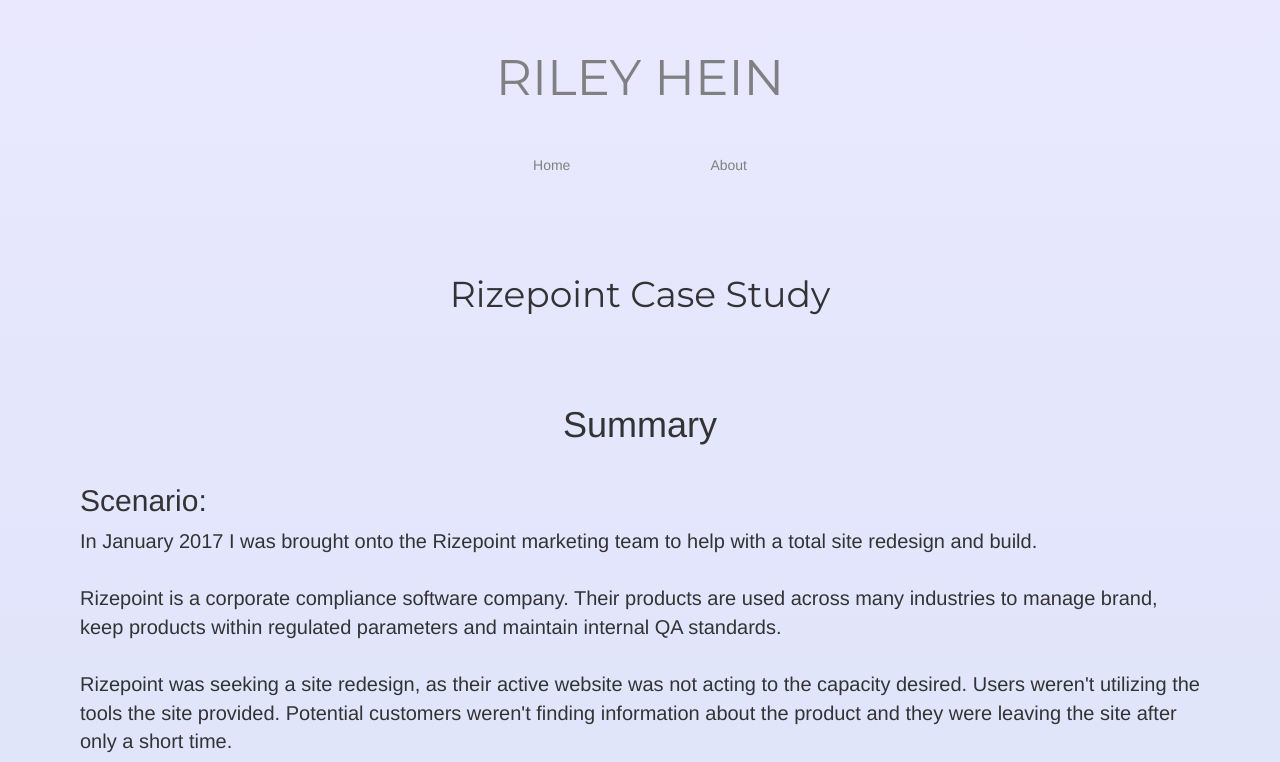
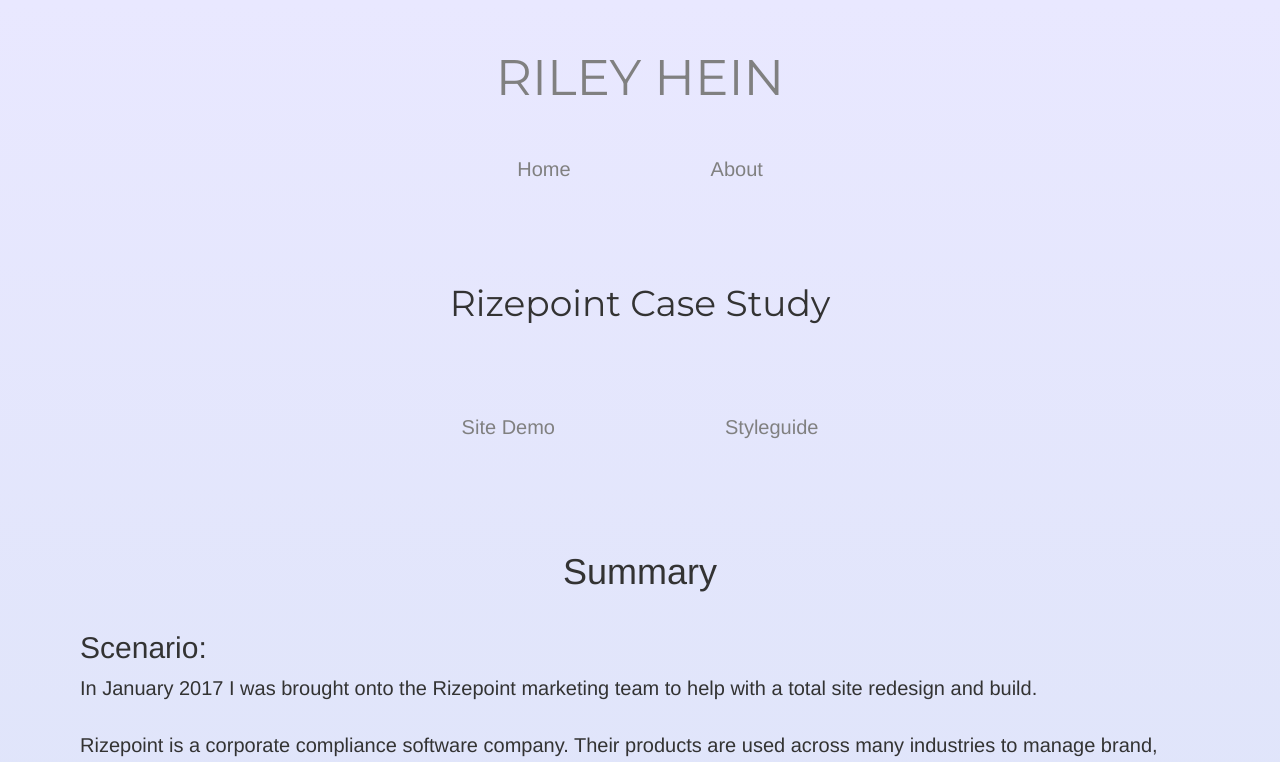
Before and after one commit to hein-riley/port, a PHP site: page /portfolio.php in a window 1280 px wide. Shown: the top 762 px of the page. Run offline with PHP 8.4, Linux system fonts and the light colour scheme.

Commit message:
new jazz

```diff
--- a/css/style.css
+++ b/css/style.css
@@ -149,6 +149,27 @@
         font-family: montserrat;
 }
 
+.portfolio-links {
+        flex-direction: row;
+        flex-wrap: wrap;
+        justify-content: space-between;
+		text-align: center;
+    }
+
+.portfolio-links ul, li{
+		color: gray;
+		list-style: none;
+		text-decoration: none;
+		display: inline-flex;
+        padding: 0px 70px 35px;
+		font-size: 2rem;
+
+	}
+
+.portfolio-links ul li:hover{
+        color: lightcoral;
+    }
+
     .cont-col1{
         padding-bottom: 100px;
         width: 100%;
--- a/portfolio.php
+++ b/portfolio.php
@@ -4,6 +4,18 @@
         <div class="col-md-12 col-sm-12 col-xs-12 port-title">
                 <h1>Rizepoint Case Study</h1>
             </div><!--port-title-->
+
+		<div class="portfolio-links wrapper">
+			<ul>
+				<div class="col-md-6 col-sm-12 col-xs-12 demo">
+					<a href="#"><li>Site Demo</li></a>
+				</div>
+
+				<div class="col-md-6 col-sm-12 col-xs-12 demo">
+					<a href="#"><li>Styleguide</li></a>
+				</div>
+			</ul>
+		</div>
 
         <div class="container main-body-wrapper">
                 <h1>Summary</h1>
--- /dev/null
+++ b/ui.php
@@ -0,0 +1,5 @@
+<?php include("includes/header.php");?>
+
+	<h1>UI Design</h1>
+
+<?php include("includes/footer.php");?>
```
Also changed, not shown: img/ui1.png (added), img/ui2.png (added).
